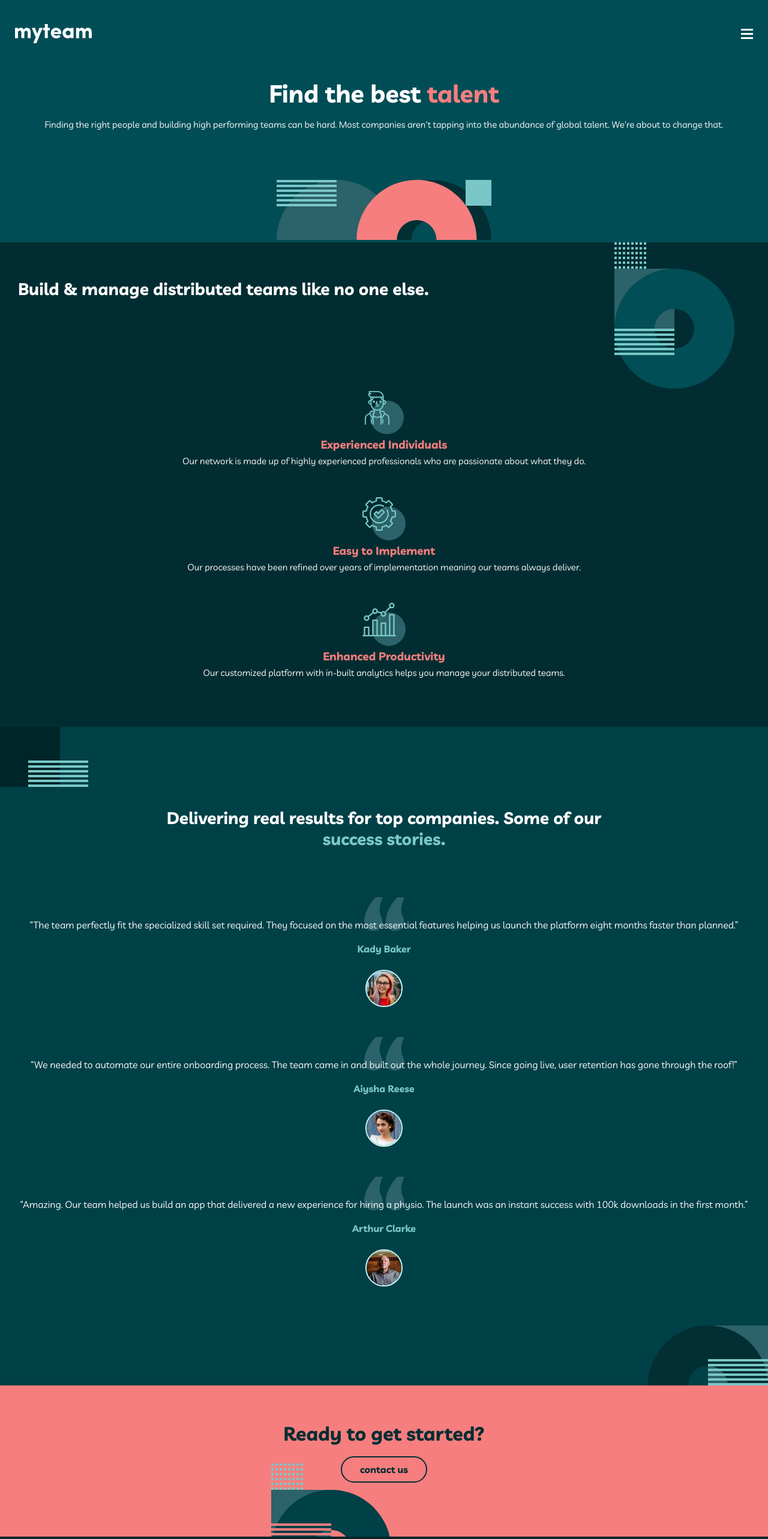
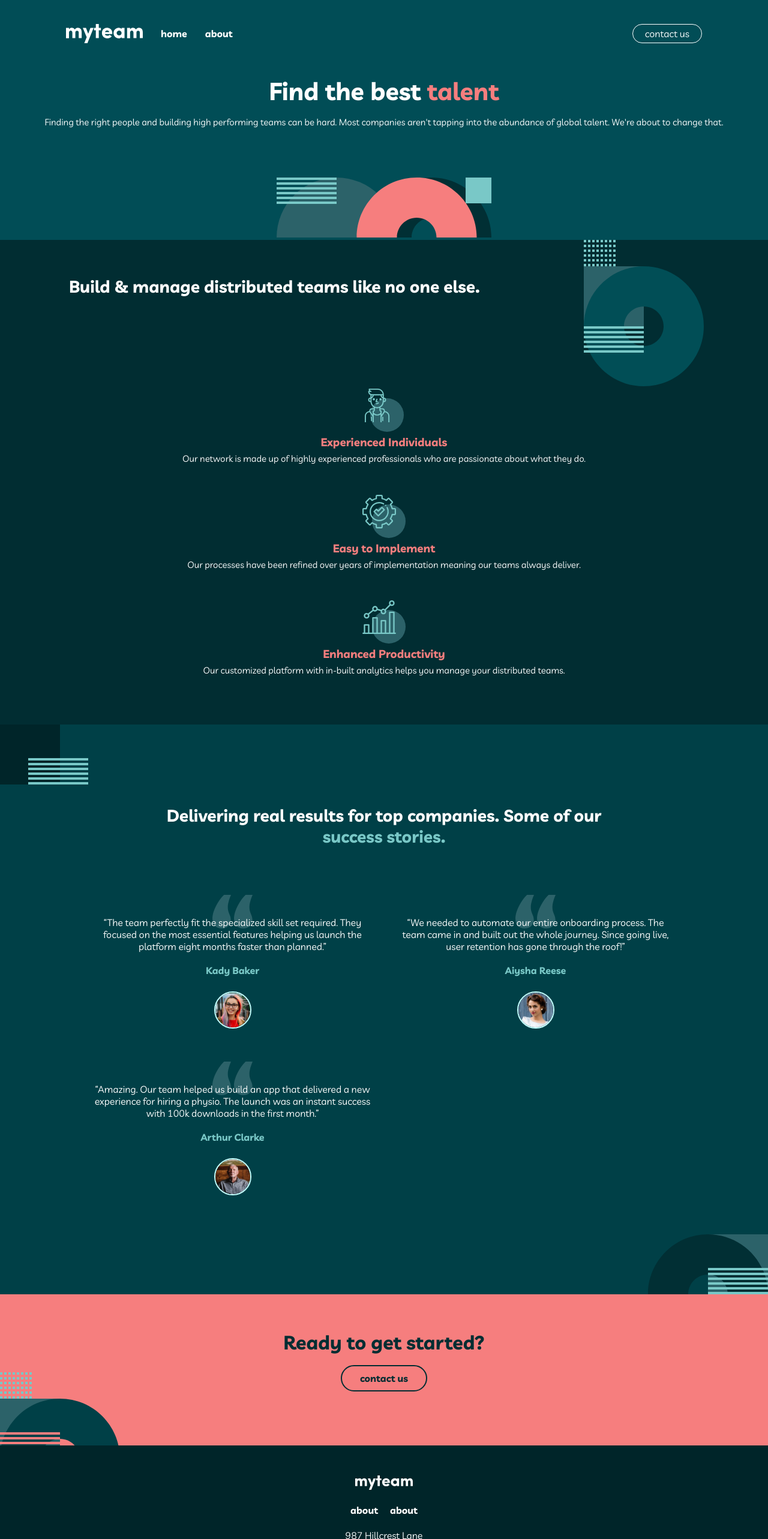
Before and after one commit to data-sets/multi-page, a React (Create React App) app: page / in a window 1280 px wide. Shown: the top 2566 px of the page at 60% size. Built offline with nearby package versions, Linux system fonts and the light colour scheme.

Commit message:
added: initial query for tablet size

```diff
--- a/src/assets/modules/Header.js
+++ b/src/assets/modules/Header.js
@@ -9,7 +9,8 @@ export default class Header extends Component {
     return (
       <>
         <header>
-          <section className="header">
+          {/* Mobile Menu */}
+          <section className="header hide-for-desktop ">
             <div className="header__logo">
               <img src={logo} alt="My Team Logo" />
             </div>
@@ -19,6 +20,29 @@ export default class Header extends Component {
               </nav>
             </div>
           </section>
+          {/* End Mobile Menu */}
+
+          <section className="header hide-for-mobile container">
+            <div className="header__logo">
+              <img src={logo} alt="My Team Logo" />
+              <ul>
+                <li>
+                  <a href="/" target="_blank">
+                    home
+                  </a>
+                </li>
+                <li>
+                  <a href="/" target="_blank">
+                    about
+                  </a>
+                </li>
+              </ul>
+            </div>
+            <div className="header__menu">
+              <a href="/">contact us</a>
+            </div>
+          </section>
+
           <section className="h_content">
             <h1>
               Find the best <span>talent</span>
--- a/src/assets/modules/Main.js
+++ b/src/assets/modules/Main.js
@@ -9,6 +9,7 @@ export default class Main extends Component {
     return (
       <>
         <main className="main">
+          <div className="container">
             <div className="main__desc">
               <div className="main__title">
                 <h2>Build & manage distributed teams like no one else.</h2>
@@ -23,31 +24,38 @@ export default class Main extends Component {
                 <div className="main__icon">
                   <img src={icon} alt="" />
                 </div>
+                <div>
                   <h3>Experienced Individuals</h3>
                   <p>
-                Our network is made up of highly experienced professionals who
-                are passionate about what they do.
+                    Our network is made up of highly experienced professionals
+                    who are passionate about what they do.
                   </p>
+                </div>
               </div>
               <div className="main__card">
                 <div className="main__icon">
                   <img src={iconCog} alt="" />
                 </div>
+                <div>
                   <h3>Easy to Implement</h3>
                   <p>
                     Our processes have been refined over years of implementation
                     meaning our teams always deliver.
                   </p>
                 </div>
+              </div>
               <div className="main__card">
                 <div className="main__icon">
                   <img src={iconChart} alt="" />
                 </div>
+                <div>
                   <h3>Enhanced Productivity</h3>
                   <p>
-                Our customized platform with in-built analytics helps you manage
-                your distributed teams.
+                    Our customized platform with in-built analytics helps you
+                    manage your distributed teams.
                   </p>
+                </div>
+              </div>
             </div>
           </div>
         </main>
--- a/src/assets/modules/Testimonial.js
+++ b/src/assets/modules/Testimonial.js
@@ -12,6 +12,7 @@ export default class Testimonial extends Component {
       <>
         <section className="testimonial">
           <img className="testimonial__shape" src={shape} alt="shape" />
+          <div className="container">
             <h2>
               Delivering real results for top companies. Some of our
               <blockquote> success stories.</blockquote>
@@ -21,9 +22,9 @@ export default class Testimonial extends Component {
               <div>
                 <img className="testimonial__quote" src={quote} alt="Quote" />
                 <p>
-                “The team perfectly fit the specialized skill set required. They
-                focused on the most essential features helping us launch the
-                platform eight months faster than planned.”
+                  “The team perfectly fit the specialized skill set required.
+                  They focused on the most essential features helping us launch
+                  the platform eight months faster than planned.”
                 </p>
                 <h4>Kady Baker</h4>
                 <img className="testimonial__avatar" src={avatar} alt="Kady" />
@@ -33,11 +34,15 @@ export default class Testimonial extends Component {
                 <img className="testimonial__quote" src={quote} alt="Quote" />
                 <p>
                   “We needed to automate our entire onboarding process. The team
-                came in and built out the whole journey. Since going live, user
-                retention has gone through the roof!”
+                  came in and built out the whole journey. Since going live,
+                  user retention has gone through the roof!”
                 </p>
                 <h4>Aiysha Reese</h4>
-              <img className="testimonial__avatar" src={avatar1} alt="Aiysha" />
+                <img
+                  className="testimonial__avatar"
+                  src={avatar1}
+                  alt="Aiysha"
+                />
               </div>
 
               <div>
@@ -48,18 +53,25 @@ export default class Testimonial extends Component {
                   success with 100k downloads in the first month.”
                 </p>
                 <h4>Arthur Clarke</h4>
-              <img className="testimonial__avatar" src={avatar2} alt="Arthur" />
+                <img
+                  className="testimonial__avatar"
+                  src={avatar2}
+                  alt="Arthur"
+                />
+              </div>
+            </div>
           </div>
           <div className="testimonial__pattern">
             <img src={pattern} alt="" />
-            </div>
           </div>
         </section>
 
         <section className="getstarted">
           <div>
+            <div>
               <h2>Ready to get started?</h2>
               <a>contact us</a>
+            </div>
             <div>
               <img src={pattern1} />
             </div>
--- a/src/scss/globals/_main.scss
+++ b/src/scss/globals/_main.scss
@@ -32,14 +32,36 @@ ul {
 a {
   text-decoration: none;
 }
+
+.container {
+  max-width: 100%;
+  width: 1110px;
+  margin: 0 auto;
+}
+header {
+  background-color: v.$midnight-green;
+}
 .header {
   display: flex;
   justify-content: space-between;
   align-items: center;
-  background-color: v.$midnight-green;
   padding: 40px 25px 40px 25px;
 
   &__logo {
+    display: flex;
+    align-items: center;
+    gap: 30px;
+    ul {
+      display: flex;
+      gap: 30px;
+      li {
+        a {
+          font-family: t.$font-stack;
+          color: v.$white;
+          font-weight: 600;
+        }
+      }
+    }
     img {
       width: 8rem;
     }
@@ -49,6 +71,17 @@ a {
       img {
         width: 20px;
         height: 17px;
+      }
+    }
+  }
+  div {
+    &:last-child {
+      a {
+        font-family: t.$font-stack;
+        color: v.$white;
+        border: 1px solid v.$white;
+        padding: 5px 20px;
+        border-radius: 30px;
       }
     }
   }
@@ -87,6 +120,7 @@ a {
 .main {
   background-color: v.$sacramento-state-green;
   padding-bottom: 30px;
+
   &__desc {
     display: grid;
     grid-template-columns: repeat(5, minmax(0, 1fr));
@@ -175,6 +209,9 @@ a {
     z-index: 9999;
   }
   &__cards {
+    display: grid;
+    grid-template-columns: repeat(auto-fit, minmax(375px, 1fr));
+    margin: 0 50px;
     h4 {
       padding: 20px 0;
     }
@@ -195,12 +232,12 @@ a {
 }
 
 .getstarted {
-  display: flex;
-  justify-content: center;
-  align-items: center;
+  display: grid;
+  grid-template-columns: repeat(auto-fit, minmax(375px, 1fr));
   background-color: v.$light-coral;
   text-align: center;
   padding-top: 40px;
+
   h2 {
     position: relative;
     top: 20px;
@@ -269,3 +306,78 @@ a {
 }
 // @include breakpoint(large) {
 // }
+.hide-for-desktop {
+  display: none;
+}
+
+@media (max-width: 768px) {
+  .header {
+    display: flex;
+  }
+  .getstarted {
+    display: flex;
+    justify-content: center;
+    align-items: center;
+  }
+  .hide-for-mobile {
+    display: none;
+  }
+  .h_content {
+    margin: 0 40px;
+    h1 {
+      font-size: 56px;
+    }
+    p {
+      margin: 25px 90px 0 90px;
+    }
+  }
+  .main {
+    & > div {
+      padding: 0 40px;
+    }
+    &__card {
+      display: flex;
+      gap: 20px;
+    }
+    p,
+    h3 {
+      text-align: left;
+    }
+  }
+  .testimonial {
+    h2 {
+      padding: 0 50px;
+    }
+    &__cards {
+      display: block;
+    }
+  }
+}
+
+@media (max-width: 475px) {
+  .h_content {
+    padding: 0;
+    margin: 0;
+    p {
+      margin: 0;
+    }
+    h1 {
+      font-size: 40px;
+      margin: 0;
+    }
+  }
+  .main {
+    &__card {
+      display: block;
+    }
+    p,
+    h3 {
+      text-align: center;
+    }
+  }
+  .testimonial {
+    p {
+      padding: 0;
+    }
+  }
+}
```
Also changed, not shown: src/dist/style.css, 1 other file (tests, documents, lock files or other folders). Lines whose indentation alone changed are shown as unchanged.
